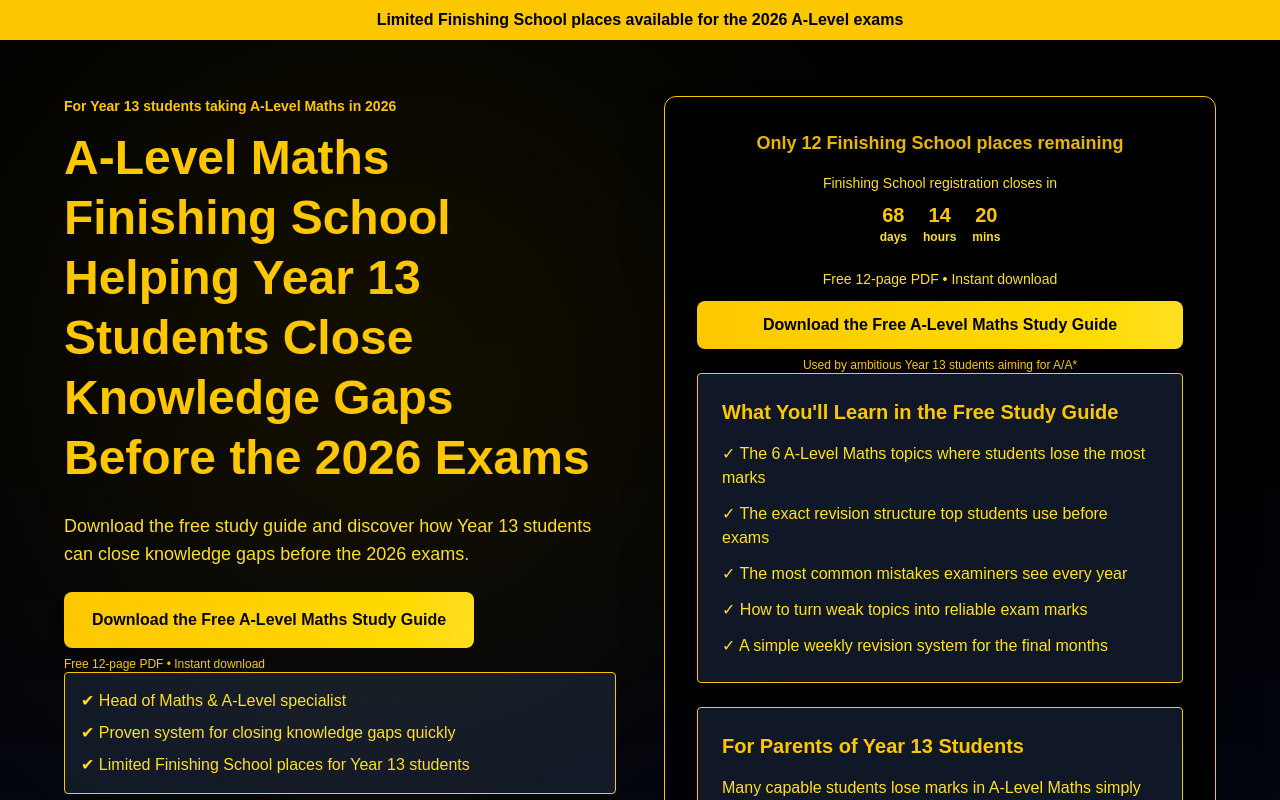
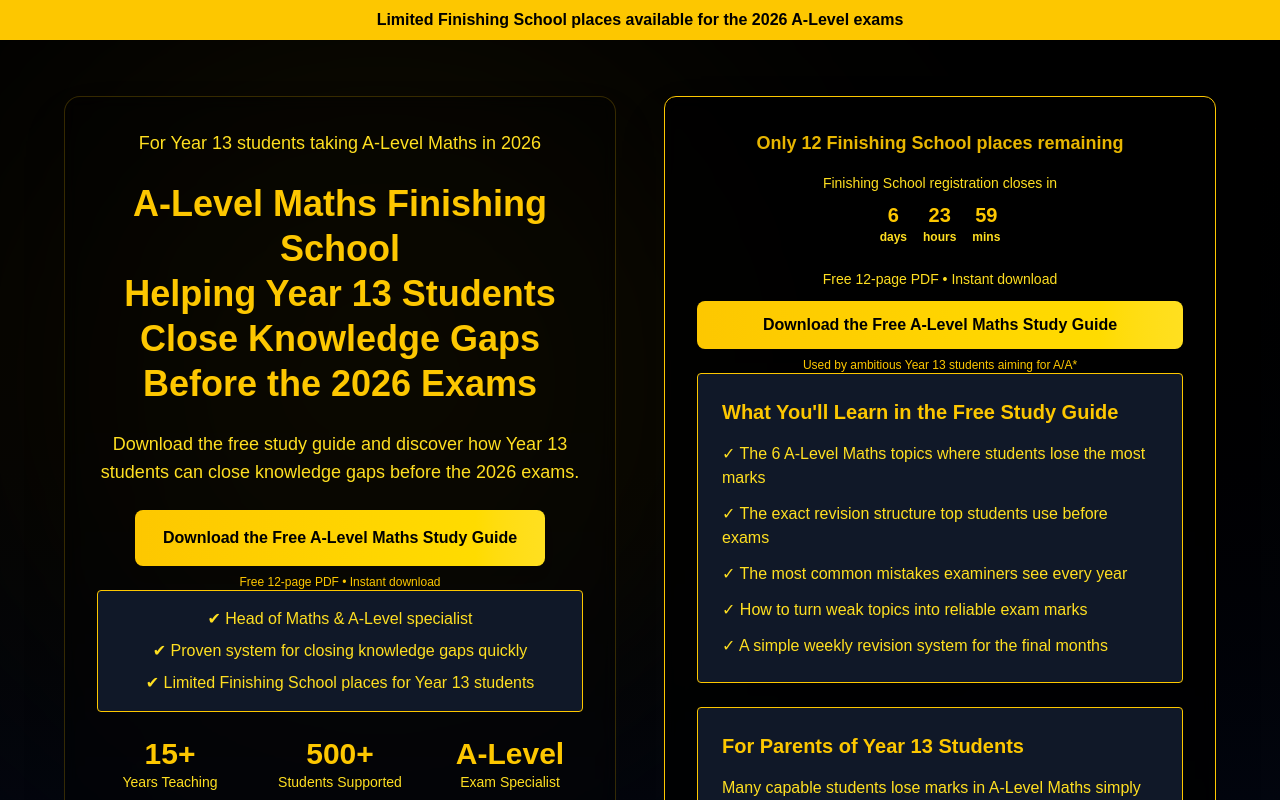
Before and after one commit to domrobertshm/finishing-school-v2, a Next.js app: page / in a window 1280 px wide. Shown: the top 800 px of the page. Built offline with nearby package versions, Linux system fonts and the light colour scheme.

Commit message:
centre left hero section

```diff
--- a/app/page.tsx
+++ b/app/page.tsx
@@ -13,7 +13,7 @@ export default function Home() {
   const [placesLeft] = useState(12)
 
   useEffect(() => {
-    const target = new Date("May 15, 2026 00:00:00").getTime()
+    const target = new Date().getTime() + (7 * 24 * 60 * 60 * 1000)
 
     const timer = setInterval(() => {
       const now = new Date().getTime()
@@ -44,13 +44,13 @@ export default function Home() {
       <div className="max-w-6xl w-full grid md:grid-cols-2 gap-12 items-start">
 
         {/* LEFT SIDE */}
-        <div>
+<div className="text-center bg-black/40 backdrop-blur-sm border border-yellow-400/20 rounded-2xl p-8 shadow-2xl">
 
-          <p className="text-yellow-400 text-sm mb-3 font-semibold">
+  <p className="text-yellow-300 mb-6 text-lg">
     For Year 13 students taking A-Level Maths in 2026
   </p>
 
-          <h1 className="text-5xl font-bold mb-6 text-yellow-400 leading-tight">
+  <h1 className="text-4xl font-bold mb-6 text-yellow-400 leading-tight">
     A-Level Maths Finishing School
     <br />
     Helping Year 13 Students Close Knowledge Gaps Before the 2026 Exams
```
Lines whose indentation alone changed are shown as unchanged.
